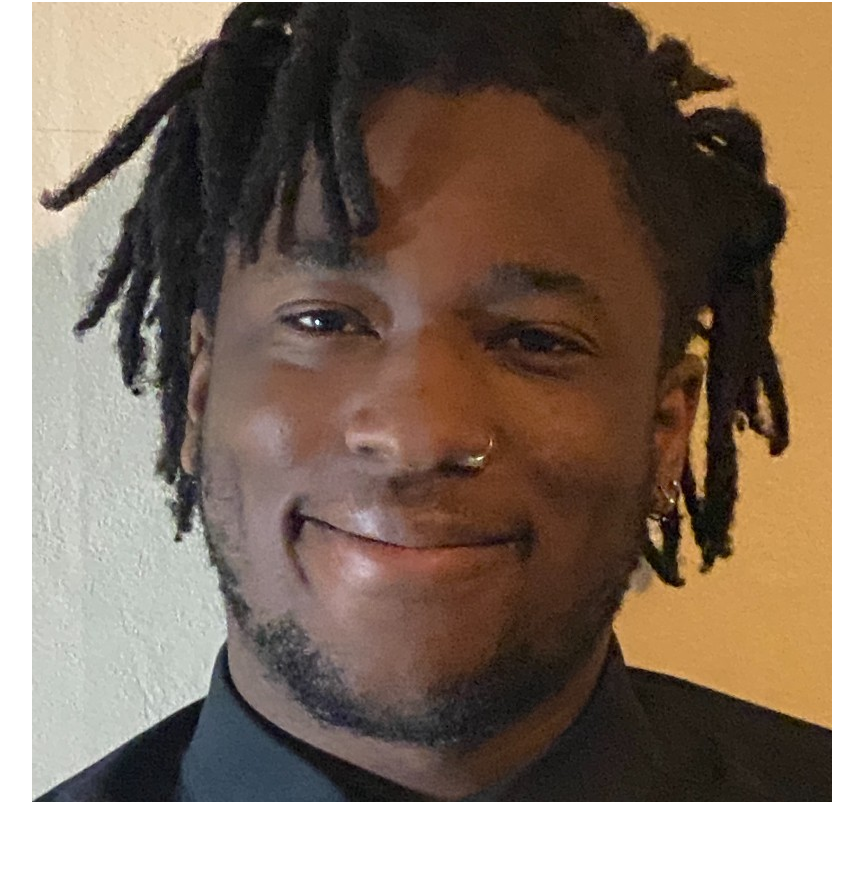
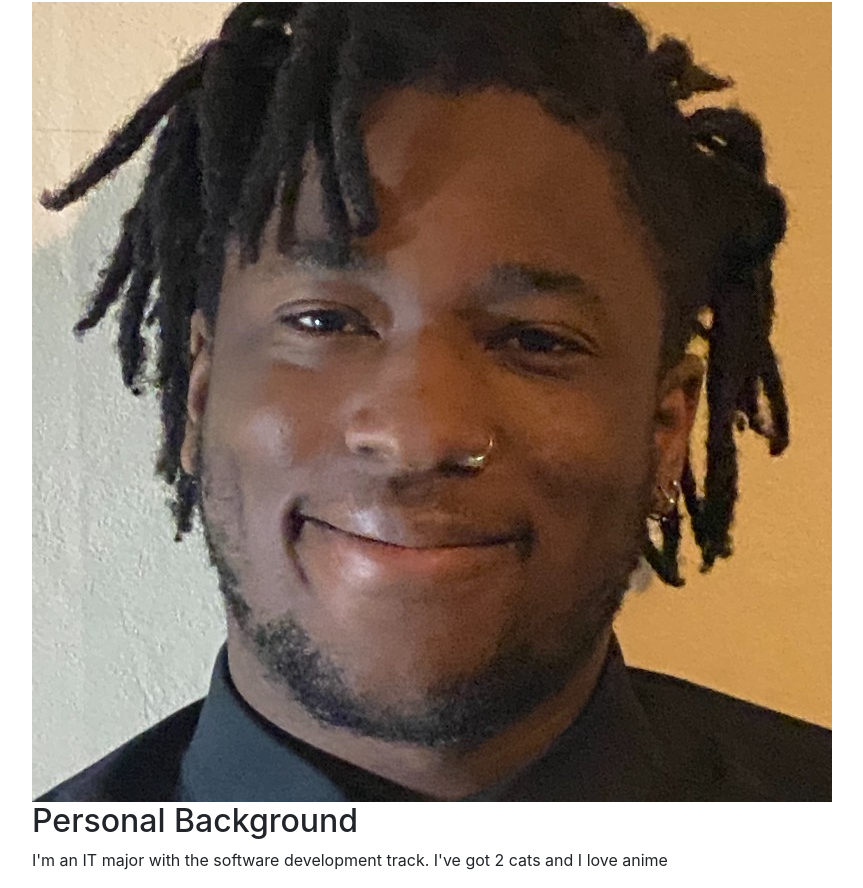
Before and after one commit to IT3049C-Students/1-online-portfolio-kooncewc, a website: page index.html in a window 1280 px wide. Shown: the part 54-942 px from the top of the page, without its empty margins (53-916 px from the left). Before the commit the page ends 856 px from the top, so only its background shows below. Drawn offline with nearby package versions, Linux system fonts and the light colour scheme.

Commit message:
Added personal background section

```diff
--- a/index.html
+++ b/index.html
@@ -20,6 +20,13 @@
 
     <!-- WORK FROM INSIDE THIS CONTAINER-->
     <img src="resources/images/face.jpg" />
+    <div class="section" id="personalBackground" <section>
+      <h2> Personal Background</h2>
+      <p>
+        I'm an IT major with the software development track. I've got 2 cats and I love anime
+      </p>
+      </section>
+    </div>
   </div>
 
   <!-- INCLUDE SCRIPTS FILE HERE -->
```
